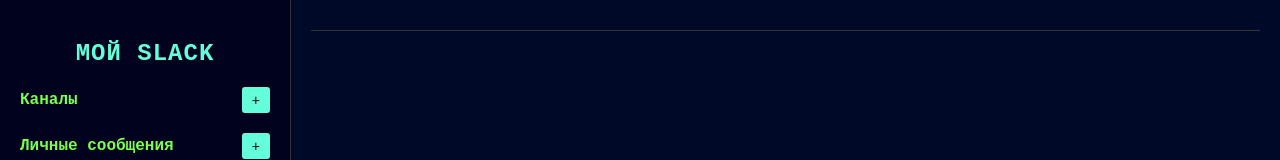
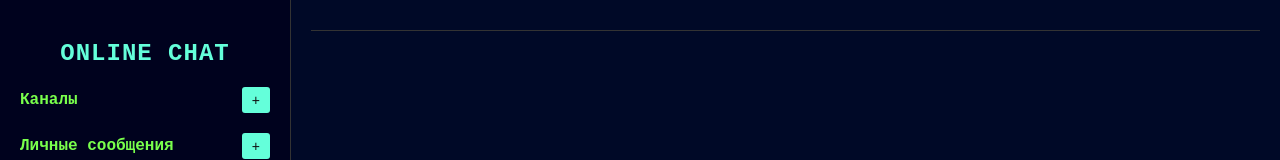
Before and after one commit to AlanKerry1/Online-Chat, a plain HTML site: page client/index.html in a window 1280 px wide. Shown: the top 160 px of the page. Drawn offline with nearby package versions, Linux system fonts and the light colour scheme; no server answers.

Commit message:
online chat

```diff
--- a/client/index.html
+++ b/client/index.html
@@ -10,7 +10,7 @@
         <div class="container">
             <aside class="sidebar" id="sidebar">
                 <div class="sidebar-header">
-                    <h1>Мой Slack</h1>
+                    <h1>ONLINE CHAT</h1>
                 </div>
                 <div class="channels">
                     <h3>
```
